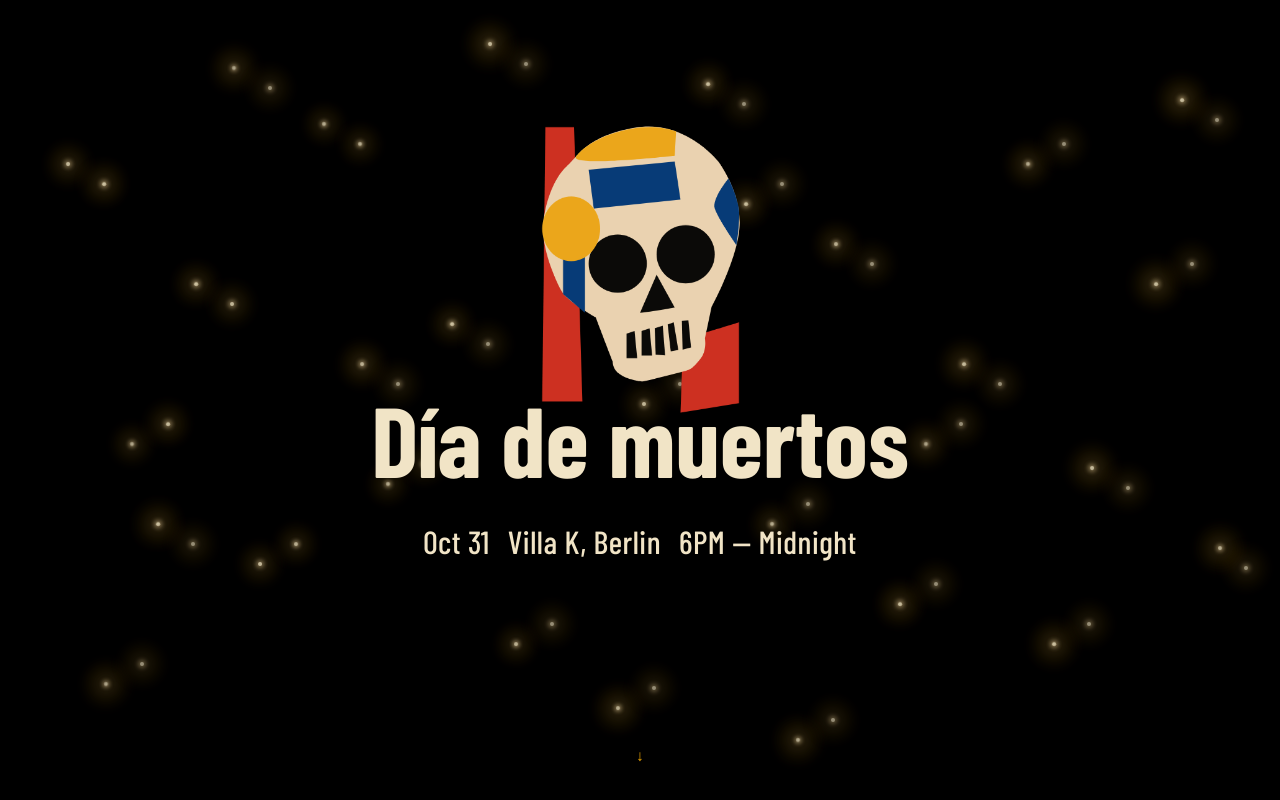
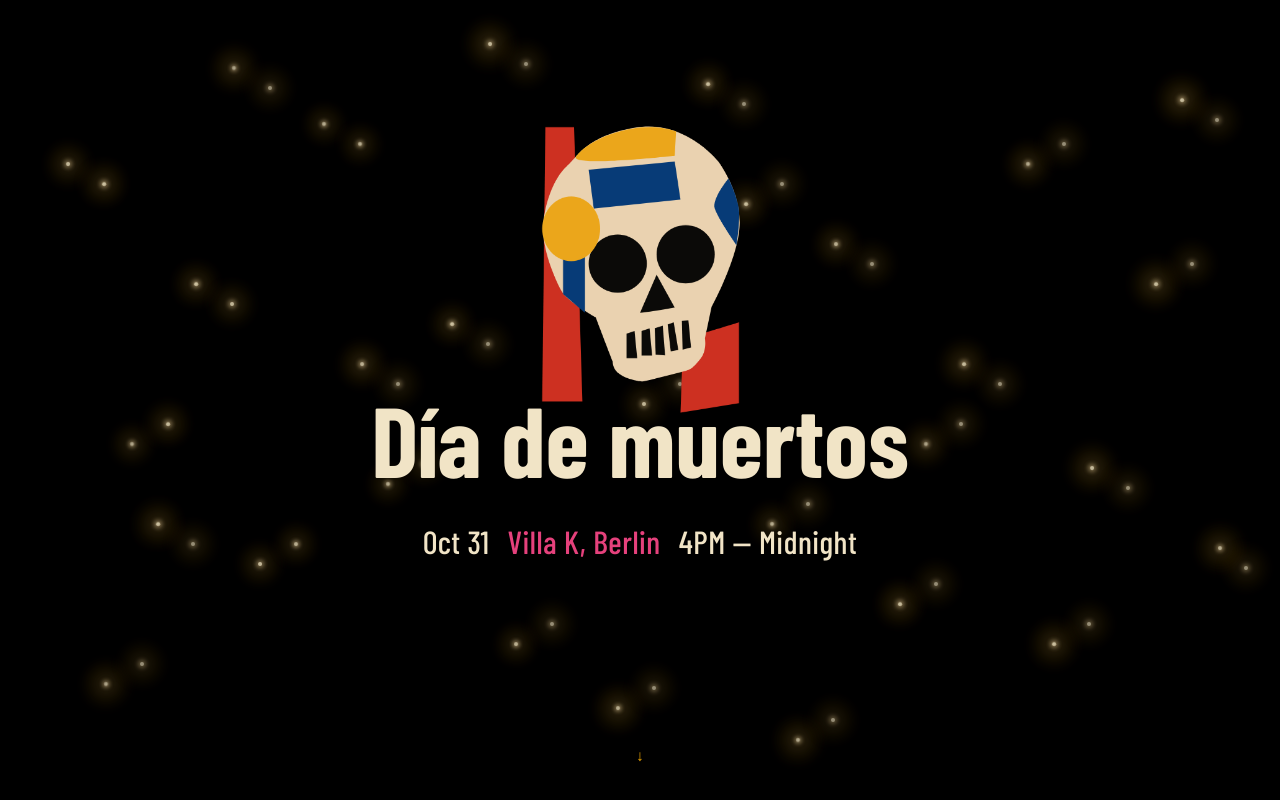
Before and after one commit to Gelatino/MiauMiau, a plain HTML site: page diademuertos.html in a window 1280 px wide. Shown: the top 800 px of the page. Drawn offline with nearby package versions, Linux system fonts and the light colour scheme; animation ran at ten frames a second.

Commit message:
fix date

```diff
--- a/diademuertos.html
+++ b/diademuertos.html
@@ -167,6 +167,10 @@ body{
 }
 .meta span{
   padding:0;
+}
+.meta a{
+  color:var(--pink);
+  text-decoration:none;
 }
 .scroll-cue{
   position:absolute;
@@ -910,8 +914,8 @@ body{
     <h1>Día de muertos</h1>
     <div class="meta">
       <span>Oct 31</span>
-      <span>Villa K, Berlin</span>
-      <span>6PM — Midnight</span>
+      <span><a href="https://maps.app.goo.gl/af61EkuEocU5tqUL7" target="_blank">Villa K, Berlin</a></span>
+      <span>4PM — Midnight</span>
     </div>
   </div>
   <div class="scroll-cue">↓</div>
```
